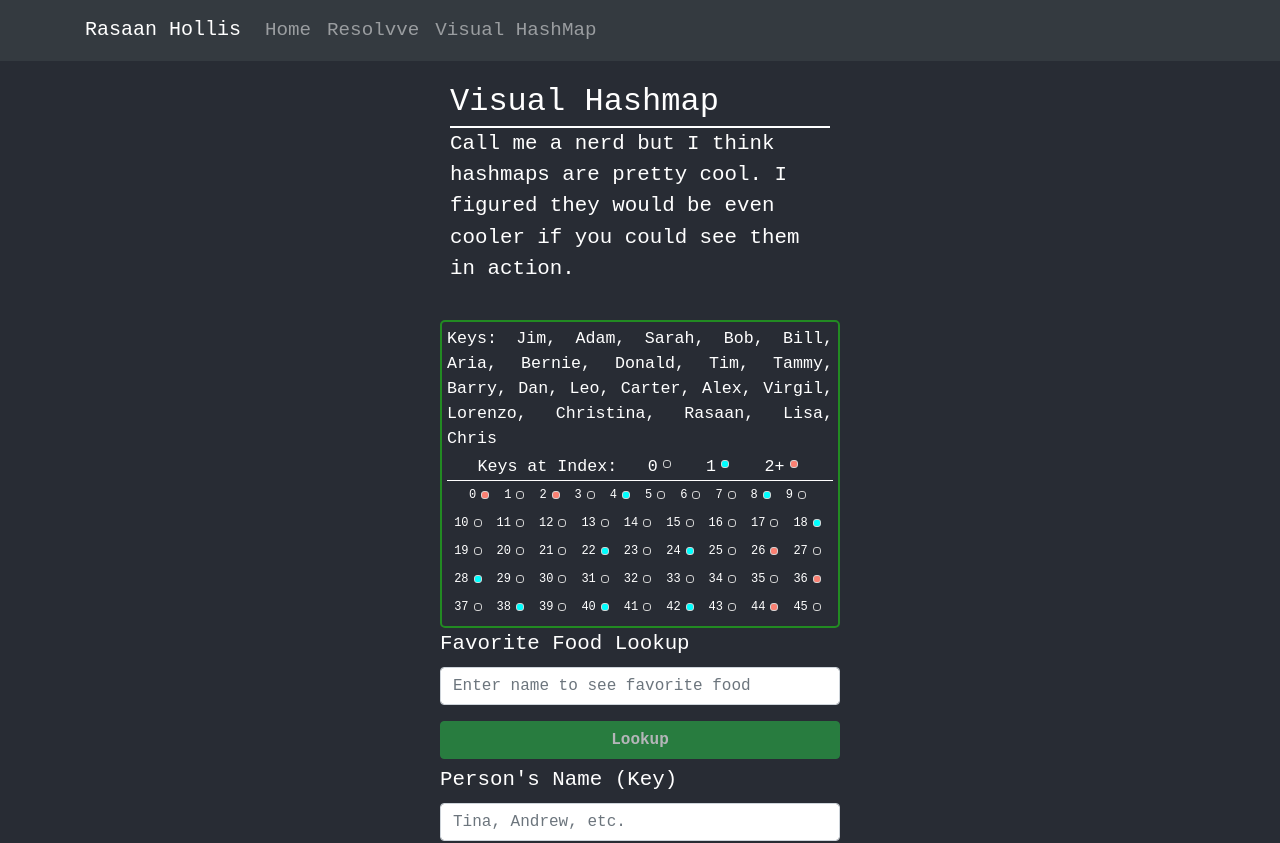
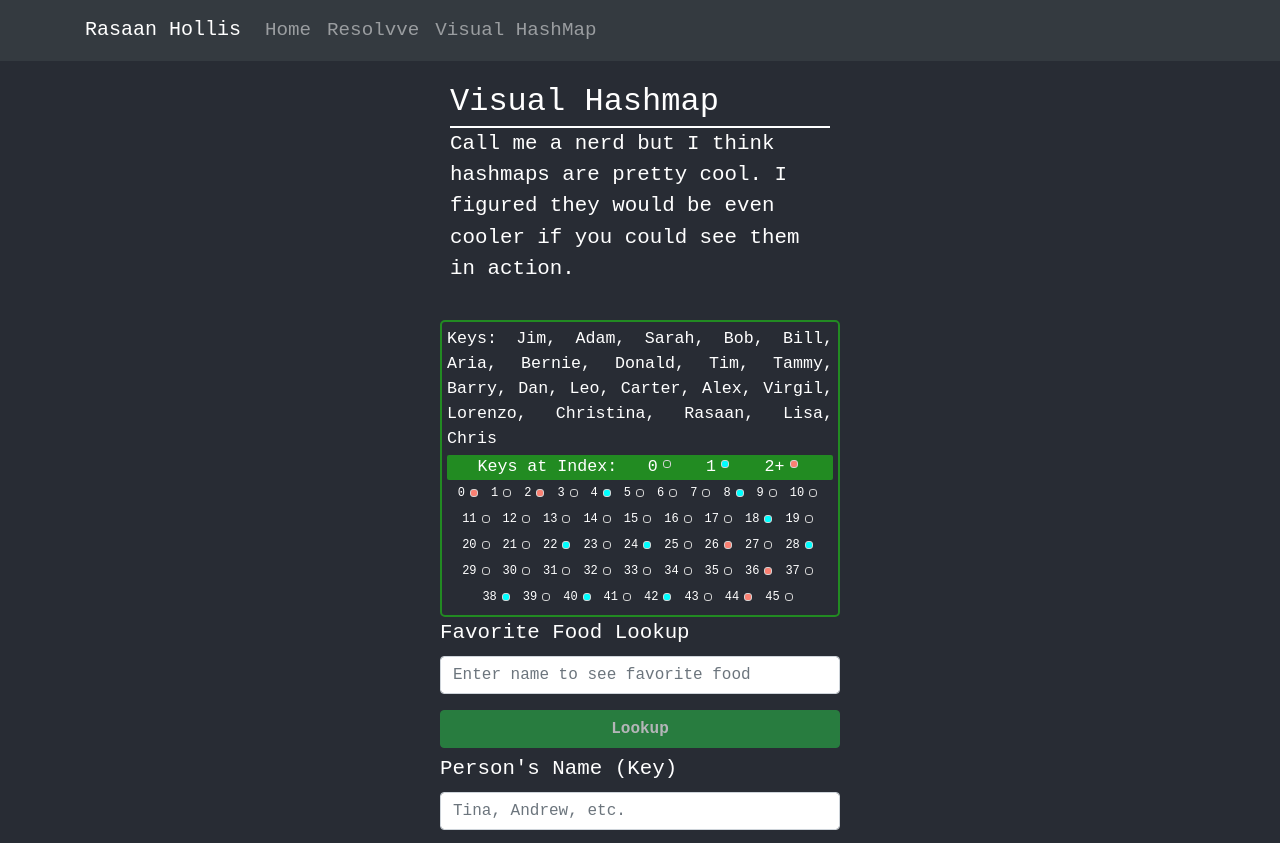
Before and after one commit to RasaanH/Portfolio, a React (Create React App) app: page /Hash in a window 1280 px wide. Shown: the top 843 px of the page. Built offline with nearby package versions, Linux system fonts and the light colour scheme; no server answers; the database is empty.

Commit message:
style improvements to hashmap

```diff
--- a/src/Components/HashTutorial/HashContainer/HashLogic.module.css
+++ b/src/Components/HashTutorial/HashContainer/HashLogic.module.css
@@ -46,7 +46,9 @@
 .legendContainer {
     display: flex;
     justify-content: space-evenly;
-    border-bottom-style: solid;
+    /* border-bottom-style: solid; */
     border-bottom-width: 1px;
+    background-color: forestgreen;
+    border-radius: 2px;
     margin-top: 3px;
 }
--- a/src/Components/HashTutorial/HashContainer/HashSquare.module.css
+++ b/src/Components/HashTutorial/HashContainer/HashSquare.module.css
@@ -11,5 +11,5 @@
 .numWrapper {
     display: flex;
     font-size: 12px;
-    margin: 5px;
+    margin: 4px;
 }
```
